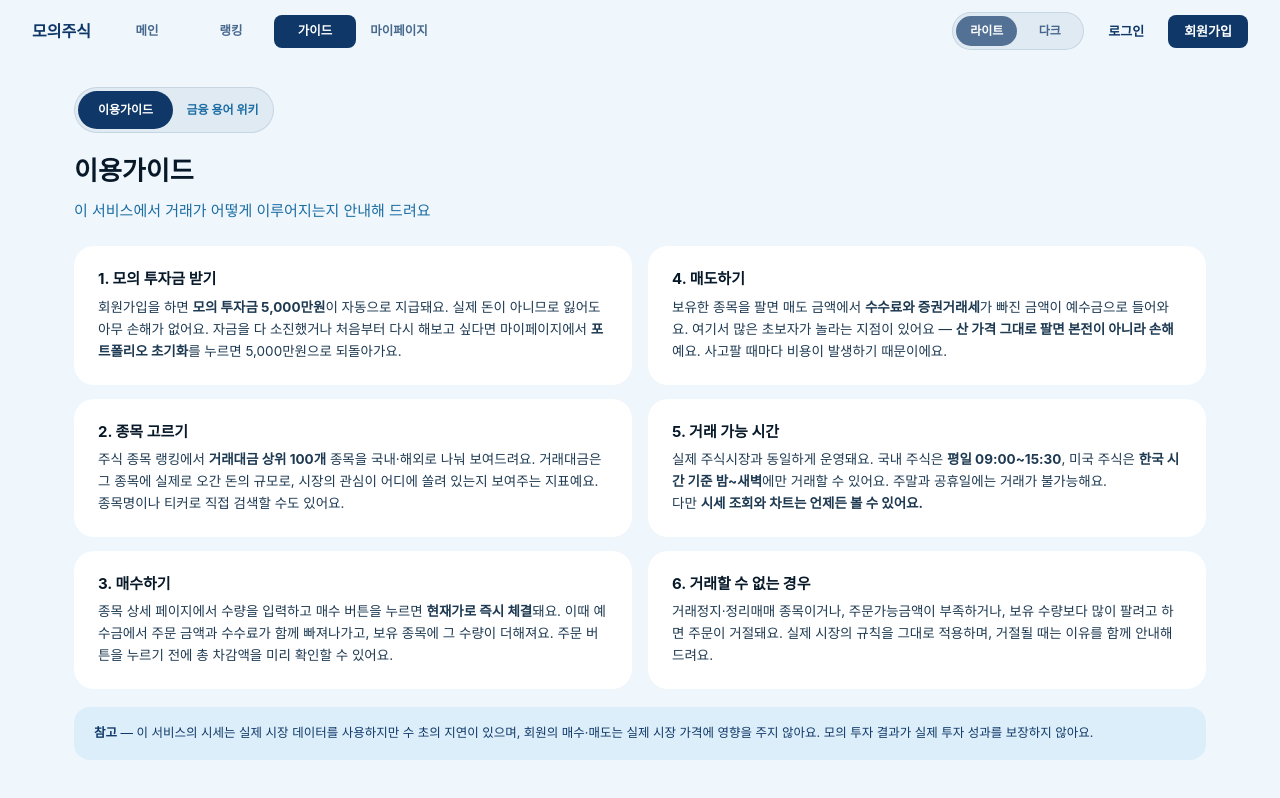
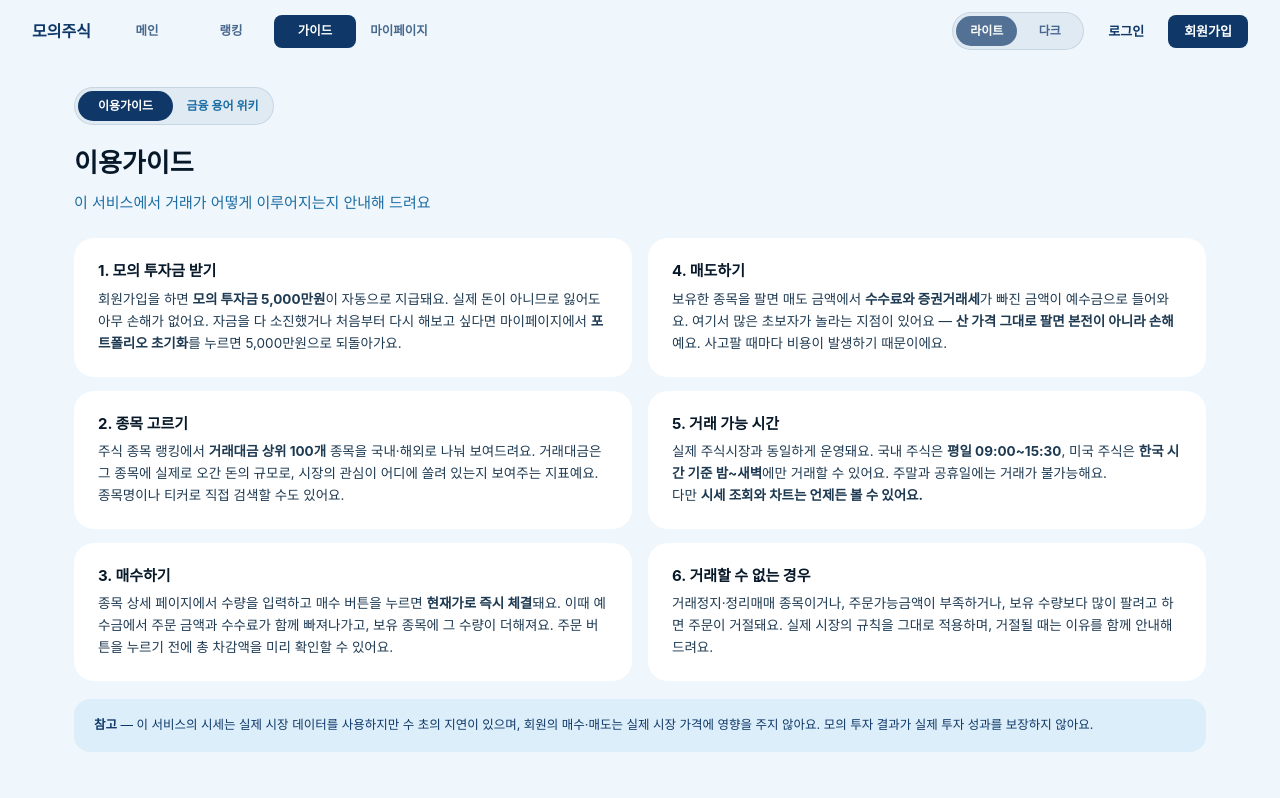
Before and after one commit to prgrms-be-devcourse/NBE10-12-final-BAEDANG, a Next.js app in the folder front/: page /guide in a window 1280 px wide. Shown: the top 798 px of the page. Built offline with nearby package versions, Linux system fonts and the light colour scheme; a web font is replaced by a local one.

Commit message:
fix: 가이드 탭 세로 길이를 조금 더 줄입니다 (py-2.5 -> py-1.5)

```diff
--- a/front/src/app/guide/page.tsx
+++ b/front/src/app/guide/page.tsx
@@ -81,7 +81,7 @@ export default function GuidePage() {
         onChange={(v) => setTab(v as "guide" | "wiki")}
         trackClassName="mb-4.5 w-[200px] gap-0.5 rounded-full p-[3px]"
         trackStyle={{ background: "rgba(15,56,104,.06)", border: "0.1px solid rgba(15,56,104,.12)" }}
-        buttonClassName="rounded-full px-0 py-2.5 text-[12px] font-bold"
+        buttonClassName="rounded-full px-0 py-1.5 text-[12px] font-bold"
         inactiveTextStyle={{ color: "var(--mut)" }}
       />
 
```
